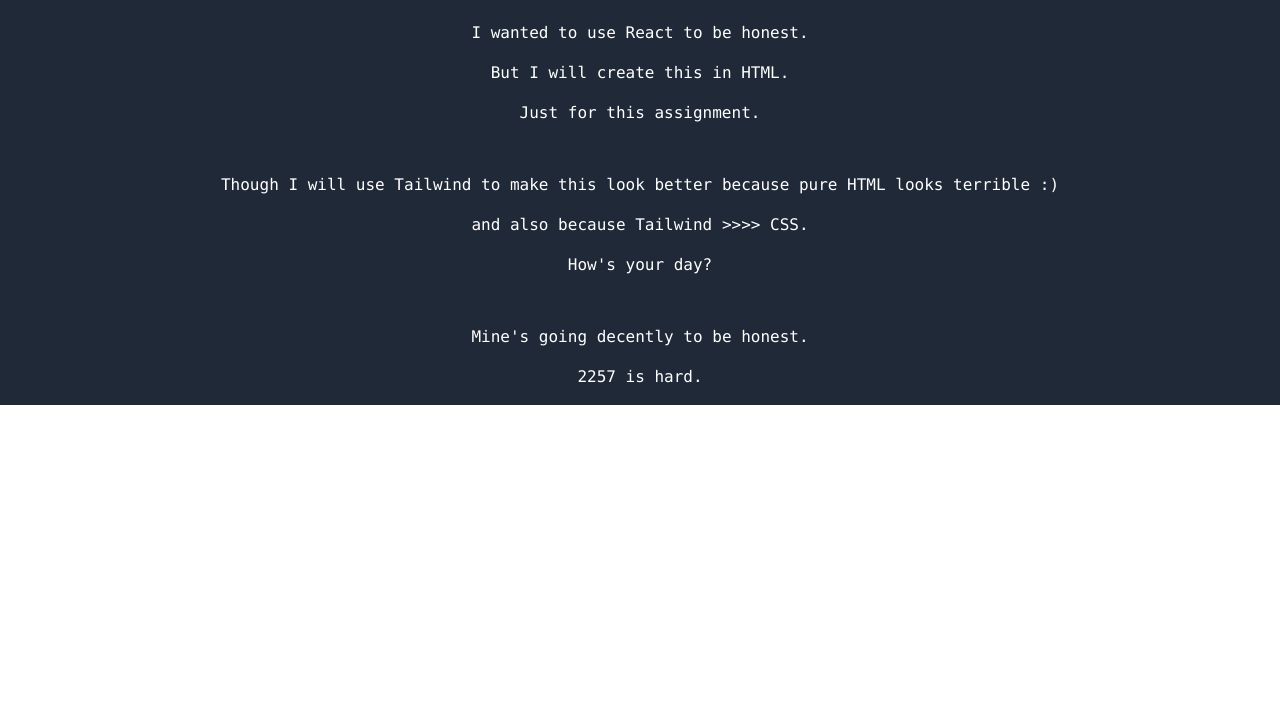
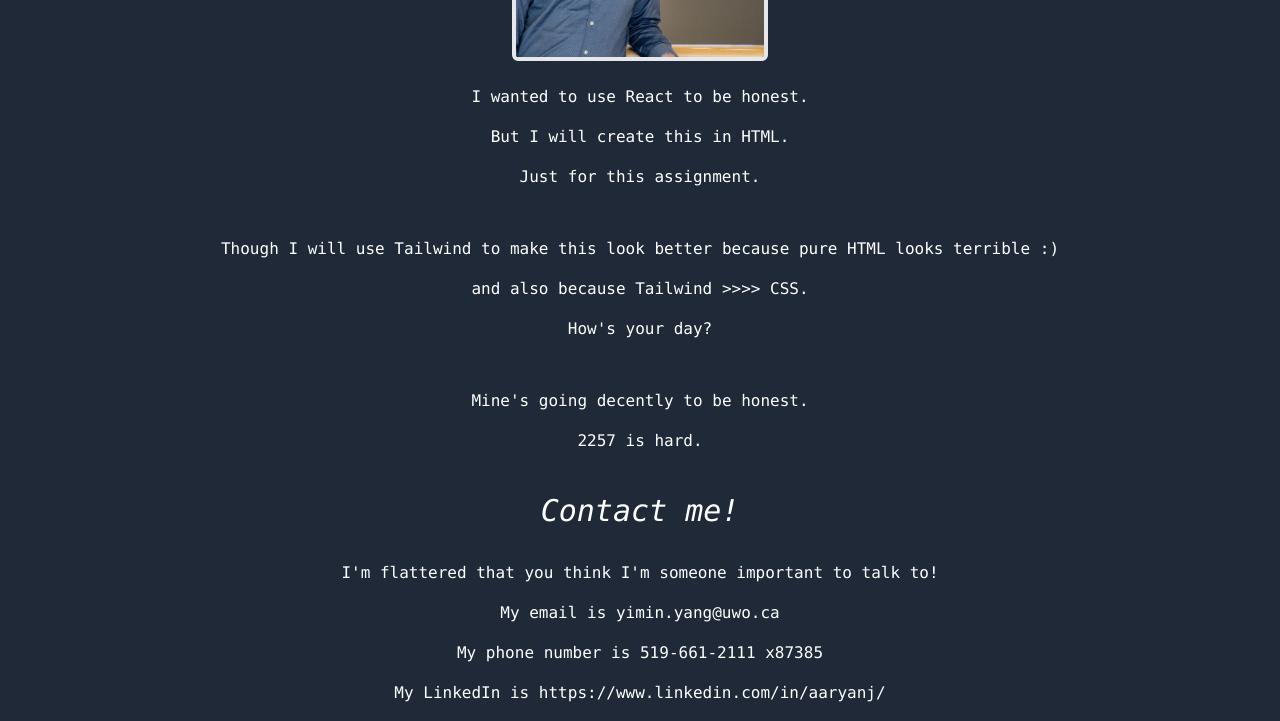
Before and after one commit to aCupOfCoff33/SE2202-Lab-1, a website: page index.html in a window 1280 px wide. Shown: the part 399-1120 px from the top of the page. Before the commit the page ends 804 px from the top, so only its background shows below. Drawn offline with nearby package versions, Linux system fonts and the light colour scheme.

Commit message:
Update index.html

```diff
--- a/index.html
+++ b/index.html
@@ -41,21 +41,25 @@
       </nav>
     </div>
 
+    <!-- Add padding to the main content to prevent overlap with the navbar -->
     <div
-      class="bg-gray-800 min-h-screen flex flex-col items-center justify-center"
+      class="bg-gray-800 min-h-screen flex flex-col items-center justify-center pt-16"
     >
       <h1 class="font-mono text-3xl text-center pt-6 italic text-white pb-2">
         Prof. Yimmin Yang's Website Constructed with Tailwind!
       </h1>
 
       <h2 class="font-mono text-xl text-center pt-1 italic text-white pb-10">
-        Built by <a class = "underline italic"href="https://contactpage-wheat.vercel.app">Aaryan Joharapurkar</a>
+        Built by
+        <a class="underline italic" href="https://contactpage-wheat.vercel.app"
+          >Aaryan Joharapurkar</a
+        >
       </h2>
       <div class="flex justify-center items-center w-full ml-auto">
         <img
           class="object-cover h-64 w-64 rounded-md border-solid hover:border-dotted border-4 animate-spin_5s"
           src="./MyGoat.jpg"
-          alt="the photo of a very interesting person named Prof. Yang"
+          alt="the photo of a very interesting person named Aaryan"
         />
       </div>
 
@@ -63,12 +67,40 @@
         <p class="mb-4">I wanted to use React to be honest.</p>
         <p class="mb-4">But I will create this in HTML.</p>
         <p class="mb-12">Just for this assignment.</p>
-        <p class="mb-4">Though I will use Tailwind to make this look better because pure HTML looks terrible :)</p>
+        <p class="mb-4">
+          Though I will use Tailwind to make this look better because pure HTML
+          looks terrible :)
+        </p>
         <p class="mb-4">and also because Tailwind &gt;&gt;&gt;&gt; CSS.</p>
         <p class="mb-12">How's your day?</p>
         <p class="mb-4">Mine's going decently to be honest.</p>
         <p class="mb-4">2257 is hard.</p>
       </div>
+
+      <!-- Contact Me part -->
+      <div>
+        <h1 class="font-mono text-3xl text-center pt-6 italic text-white pb-2">
+          Contact me!
+        </h1>
+        <div class="font-mono text-center text-white mt-6">
+          <p class="mb-4">
+            I'm flattered that you think I'm someone important to talk to!
+          </p>
+          <p class="mb-4">
+            My email is <a href="mailto:yimin.yang@uwo.ca">yimin.yang@uwo.ca</a>
+          </p>
+          <p class="mb-4">
+            My phone number is
+            <a href="tel:519-661-2111x87385">519-661-2111 x87385</a>
+          </p>
+          <p class="mb-4">
+            My LinkedIn is
+            <a href="https://www.linkedin.com/in/aaryanj/"
+              >https://www.linkedin.com/in/aaryanj/</a
+            >
+          </p>
+        </div>
+      </div>
     </div>
   </body>
 </html>
```
